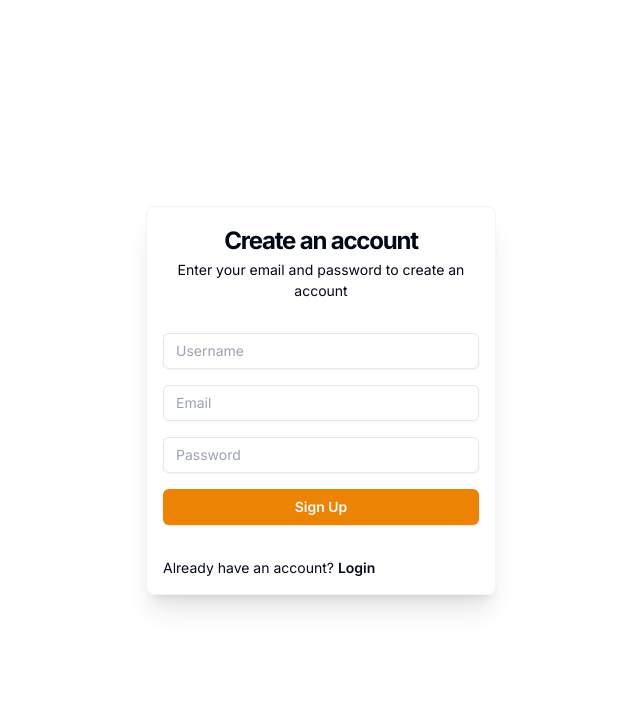
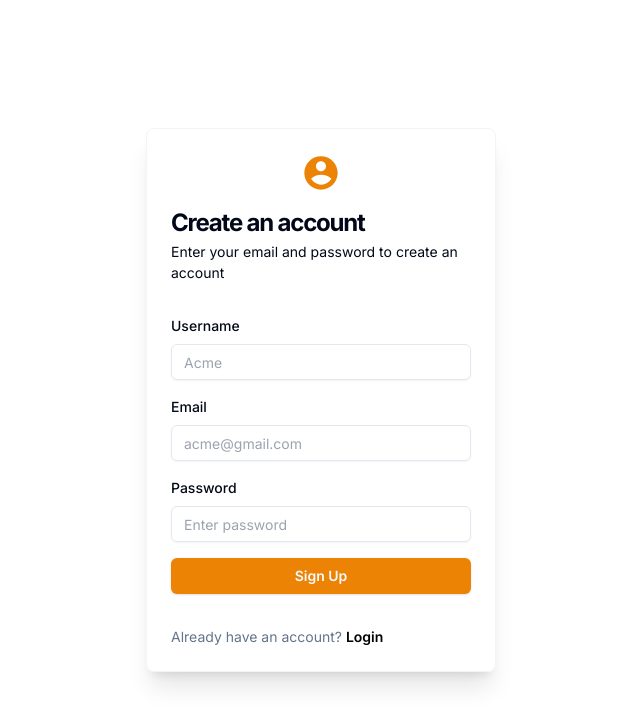
Before and after one commit to lakshdeep-s/collab-lab, a React (Vite) app in the folder frontend/: page /signup in a window 1280 px wide. Shown: the top 726 px of the page, without its empty margins (319-959 px from the left). Built offline with nearby package versions, Linux system fonts and the light colour scheme.

Commit message:
Modified Styles for Auth pages

```diff
--- a/frontend/src/components/auth/LoginForm.tsx
+++ b/frontend/src/components/auth/LoginForm.tsx
@@ -11,6 +11,7 @@ import {
     Form,
     FormControl,
     FormField,
+    FormLabel,
     FormItem,
     FormMessage,
 } from "@/components/ui/form"
@@ -53,8 +54,11 @@ const LoginForm = () => {
                     name="email"
                     render={({ field }) => (
                         <FormItem>
+                            <FormLabel className="font-medium">
+                                Email
+                            </FormLabel>
                             <FormControl>
-                                <Input placeholder="Email" {...field} className="placeholder:text-xsm"/>
+                                <Input placeholder="acme@gmail.com" {...field} className="placeholder:text-xsm"/>
                             </FormControl>
                             <FormMessage />
                         </FormItem>
@@ -65,8 +69,11 @@ const LoginForm = () => {
                     name="password"
                     render={({ field }) => (
                         <FormItem>
+                            <FormLabel className="font-medium">
+                                Password
+                            </FormLabel>
                             <FormControl>
-                                <Input placeholder="Password" {...field} type="password" className="placeholder:text-xsm"/>
+                                <Input placeholder="Enter password" {...field} type="password" className="placeholder:text-xsm"/>
                             </FormControl>
                             <FormMessage />
                         </FormItem>
@@ -80,9 +87,9 @@ const LoginForm = () => {
                         </Alert>
                     )
                 }
-                <Button type="submit" className="w-full bg-brand hover:bg-orange-500 font-semibold">
+                <Button type="submit" className="w-full font-semibold bg-brand hover:bg-orange-500">
                     {
-                        isPending ? <RiLoader4Line size={20}/> : "Login"
+                        isPending ? <RiLoader4Line size={25} className="animate-spin"/> : "Login"
                     }
                 </Button>
             </form>
--- a/frontend/src/components/auth/SignupForm.tsx
+++ b/frontend/src/components/auth/SignupForm.tsx
@@ -9,6 +9,7 @@ import {
     Form,
     FormControl,
     FormField,
+    FormLabel,
     FormItem,
     FormMessage,
 } from "@/components/ui/form"
@@ -37,8 +38,11 @@ const SignupForm = () => {
                     name="username"
                     render={({ field }) => (
                         <FormItem>
+                            <FormLabel className="font-medium">
+                                Username
+                            </FormLabel>
                             <FormControl>
-                                <Input placeholder="Username" {...field} className="placeholder:text-xsm"/>
+                                <Input placeholder="Acme" {...field} className="placeholder:text-xsm"/>
                             </FormControl>
                             <FormMessage />
                         </FormItem>
@@ -49,8 +53,11 @@ const SignupForm = () => {
                     name="email"
                     render={({ field }) => (
                         <FormItem>
+                            <FormLabel className="font-medium">
+                                Email
+                            </FormLabel>
                             <FormControl>
-                                <Input placeholder="Email" {...field} className="placeholder:text-xsm"/>
+                                <Input placeholder="acme@gmail.com" {...field} className="placeholder:text-xsm"/>
                             </FormControl>
                             <FormMessage />
                         </FormItem>
@@ -61,8 +68,11 @@ const SignupForm = () => {
                     name="password"
                     render={({ field }) => (
                         <FormItem>
+                            <FormLabel className="font-medium">
+                                Password
+                            </FormLabel>
                             <FormControl>
-                                <Input placeholder="Password" {...field} type="password" className="placeholder:text-xsm"/>
+                                <Input placeholder="Enter password" {...field} type="password" className="placeholder:text-xsm"/>
                             </FormControl>
                             <FormMessage />
                         </FormItem>
--- a/frontend/src/pages/LoginPage.tsx
+++ b/frontend/src/pages/LoginPage.tsx
@@ -4,25 +4,27 @@ import { AuthHeaderContent } from "@/constants/AuthContent"
 // Component Imports
 import LoginForm from "@/components/auth/LoginForm"
 import { NavLink } from "react-router-dom"
+import { RiAccountCircleFill } from "react-icons/ri";
 
 const c = AuthHeaderContent
 
 const LoginPage = () => {
   return (
     <div className="centered-fullscreen min-h-screen font-primary">
-      <div className="p-4 rounded-lg form-card">
+      <div className="p-6 rounded-lg form-card">
         {/* Header Content */}
-        <div className="flex flex-col text-center">
+        <div className="flex flex-col">
+          <RiAccountCircleFill size={40} className="mx-auto mb-3 text-brand"/>
           <h1 className="text-[1.5rem] tracking-tighter font-bold">{c.LoginForm.header}</h1>
-          <p className="text-xsm">{c.LoginForm.subheader}</p>
+          <p className="text-xsm text-muted-foreground">{c.LoginForm.subheader}</p>
         </div>
 
         {/* Actual Form */}
         <LoginForm />
 
         {/* Footer */}
-        <span className="text-xsm">
-          Don’t have an account? <NavLink to="/signup" className="hover:underline font-semibold">{c.LoginForm.linkText}</NavLink>
+        <span className="text-xsm text-muted-foreground">
+          Don’t have an account? <NavLink to="/signup" className="hover:underline font-semibold text-black">{c.LoginForm.linkText}</NavLink>
         </span>
       </div>
     </div>
--- a/frontend/src/pages/SignupPage.tsx
+++ b/frontend/src/pages/SignupPage.tsx
@@ -4,15 +4,17 @@ import { AuthHeaderContent } from "@/constants/AuthContent"
 // Component Imports
 import SignupForm from "@/components/auth/SignupForm"
 import { NavLink } from "react-router-dom"
+import { RiAccountCircleFill } from "react-icons/ri";
 
 const c = AuthHeaderContent
 
 const SignupPage = () => {
   return (
     <div className="centered-fullscreen min-h-screen font-primary">
-      <div className="p-4 rounded-lg form-card">
+      <div className="p-6 rounded-lg form-card">
         {/* Header Content */}
-        <div className="flex flex-col text-center">
+        <div className="flex flex-col">
+          <RiAccountCircleFill size={40} className="text-brand mx-auto mb-3"/>
           <h1 className="text-[1.5rem] tracking-tighter font-bold">{c.SignupForm.header}</h1>
           <p className="text-xsm">{c.SignupForm.subheader}</p>
         </div>
@@ -21,8 +23,8 @@ const SignupPage = () => {
         <SignupForm />
 
         {/* Footer */}
-        <span className="text-xsm">
-          Already have an account? <NavLink to="/login" className="hover:underline font-semibold">{c.SignupForm.linkText}</NavLink>
+        <span className="text-xsm text-muted-foreground">
+          Already have an account? <NavLink to="/login" className="hover:underline font-semibold text-black">{c.SignupForm.linkText}</NavLink>
         </span>
       </div>
     </div>
```
